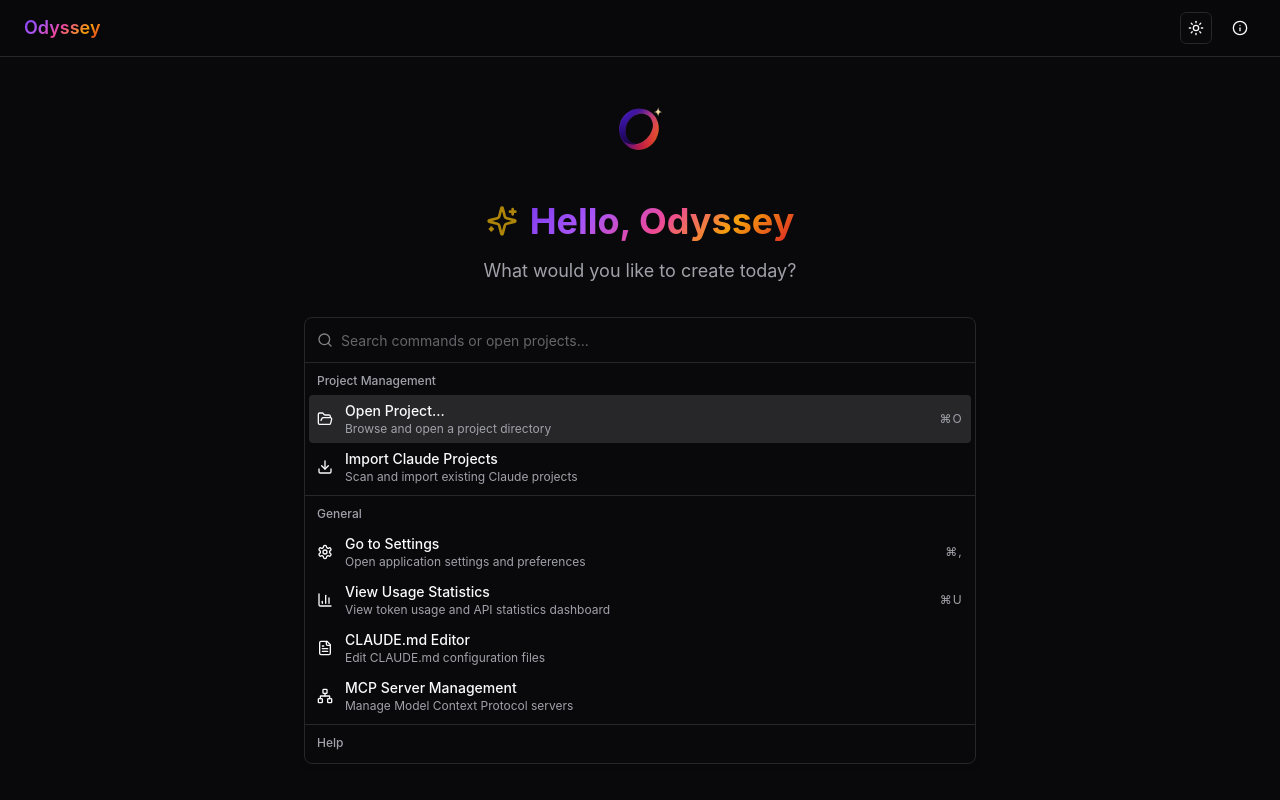
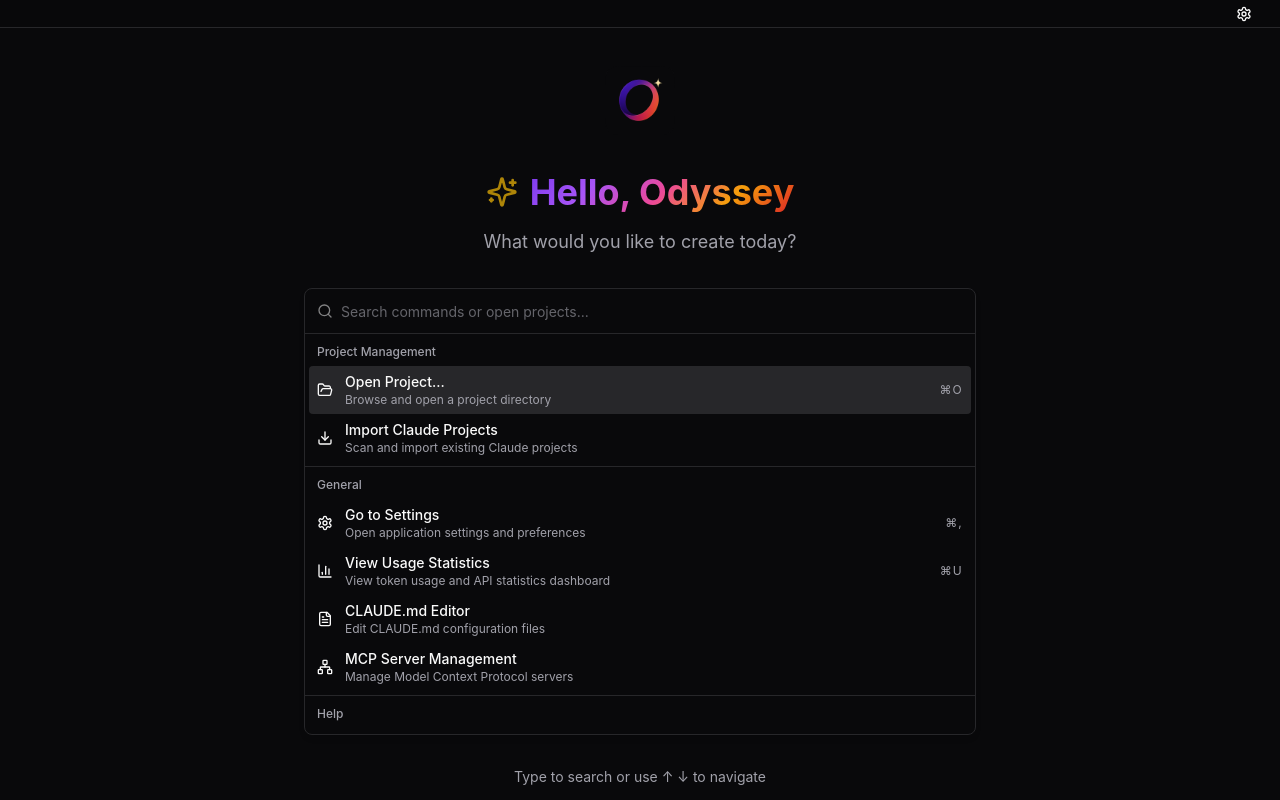
Before and after one commit to MagicalConchShell/Odyssey, a React (Vite) app: page / in a window 1280 px wide. Built offline with nearby package versions, Linux system fonts and the light colour scheme.

Commit message:
[feature](init): init Odyssey

```diff
--- a/src/components/Topbar.tsx
+++ b/src/components/Topbar.tsx
@@ -1,16 +1,15 @@
 import React from 'react'
-import { motion } from 'framer-motion'
-import { Info } from 'lucide-react'
-import { ModeToggle } from './mode-toggle'
+import {motion} from 'framer-motion'
+import {Settings} from 'lucide-react'
 
 interface TopbarProps {
-  onInfoClick: () => void
+  onSettingsClick: () => void
   platform?: string
   className?: string
 }
 
 export const Topbar: React.FC<TopbarProps> = ({
-  onInfoClick,
+                                                onSettingsClick,
                                                 platform,
                                                 className
                                               }) => {
@@ -19,30 +18,21 @@
 
   return (
     <motion.div
-      initial={{ opacity: 0, y: -20 }}
-      animate={{ opacity: 1, y: 0 }}
-      transition={{ duration: 0.3 }}
-      className={`flex items-center justify-between py-3 border-b border-border bg-background/95 backdrop-blur supports-[backdrop-filter]:bg-background/60 ${
+      initial={{opacity: 0, y: -20}}
+      animate={{opacity: 1, y: 0}}
+      transition={{duration: 0.3}}
+      className={`flex items-center justify-end h-7 border-b border-border bg-background/95 backdrop-blur supports-[backdrop-filter]:bg-background/60 ${
         isMacOS ? 'pl-20 pr-6' : 'px-6'
       } ${className || ''}`}
     >
-      {/* App Title */}
-      <div className="flex items-center">
-        <h1 className="text-lg font-semibold gradient-text">Odyssey</h1>
-      </div>
-
-      {/* Utility Buttons */}
-      <div className="flex items-center space-x-3">
-        <ModeToggle />
-
+      {/* Settings Button */}
       <button
-          onClick={onInfoClick}
-          className="h-8 w-8 hover:bg-accent rounded-md transition-colors flex items-center justify-center"
-          title="About"
+        onClick={onSettingsClick}
+        className="h-6 w-6 hover:bg-accent rounded-md transition-colors flex items-center justify-center"
+        title="Settings"
       >
-          <Info className="h-4 w-4" />
+        <Settings className="h-4 w-4"/>
       </button>
-      </div>
     </motion.div>
   )
 }
```
Lines whose indentation alone changed are shown as unchanged.
